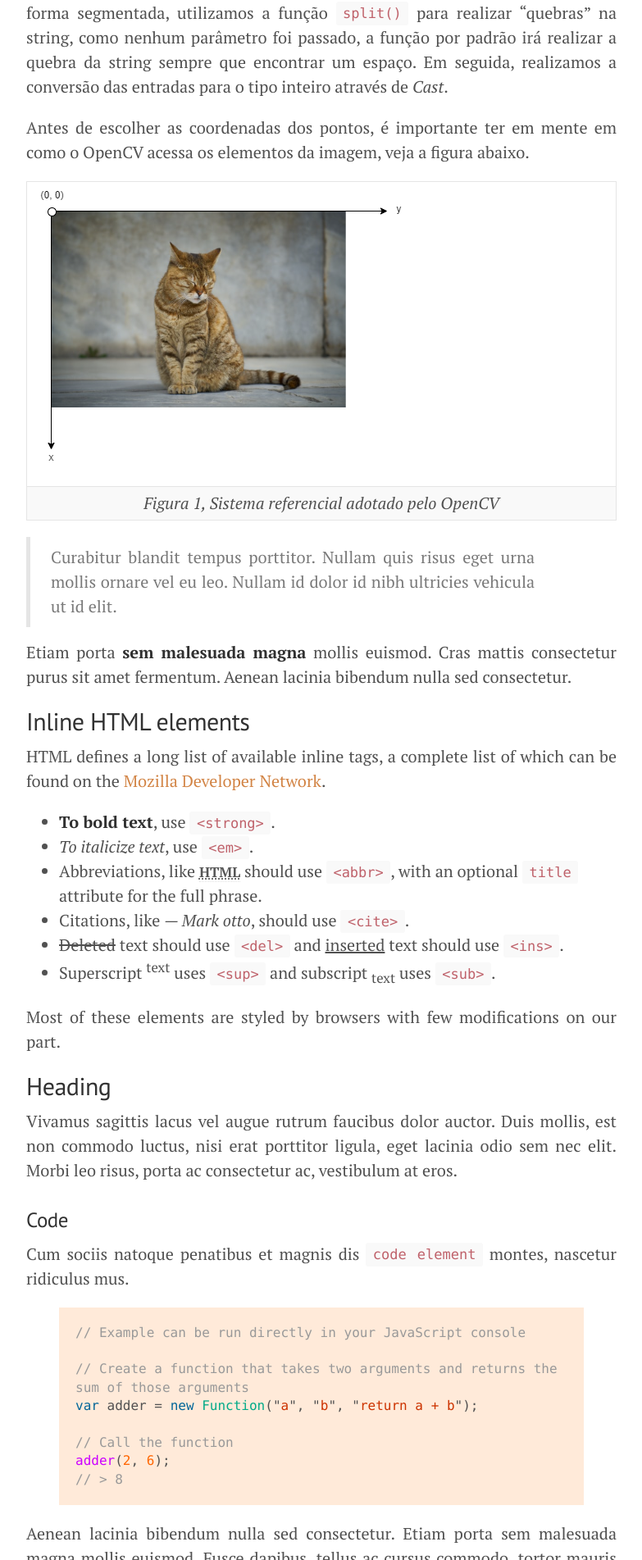
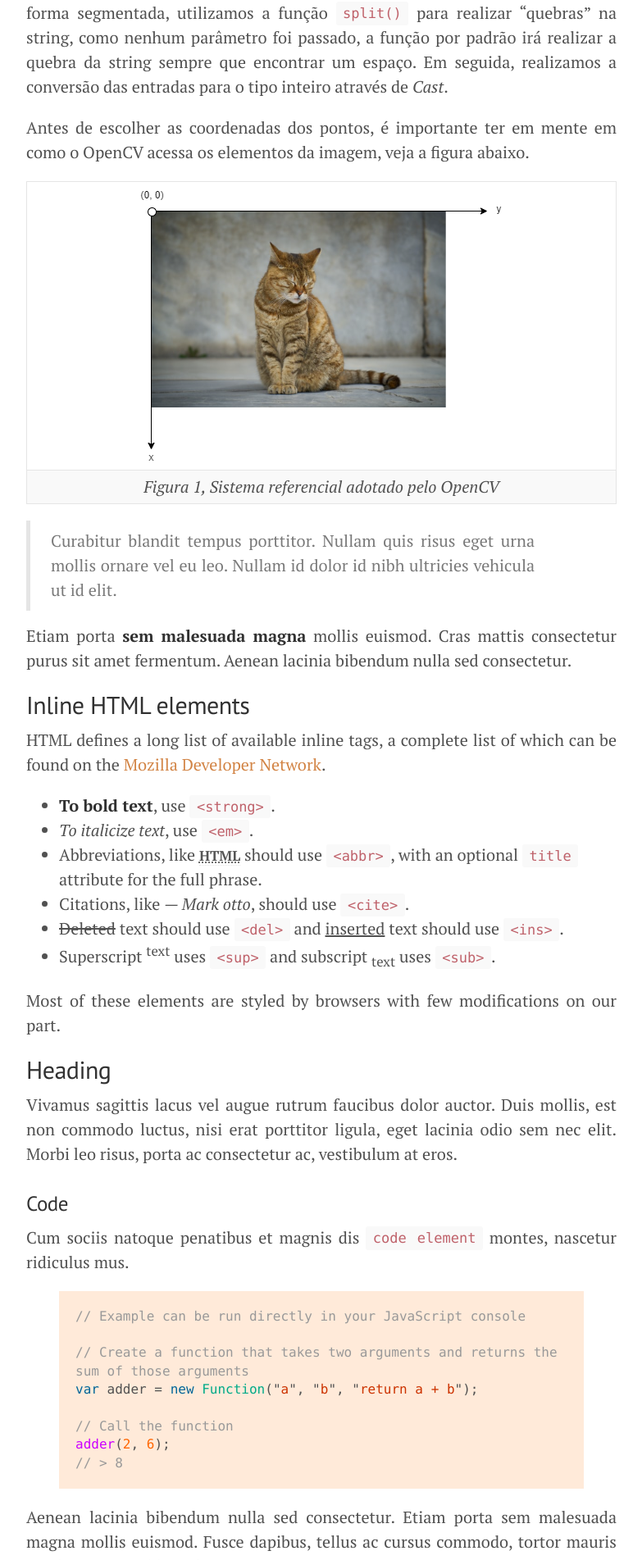
Before and after one commit to lucasamds/lucasamds.github.io, a Jekyll site: the page built from index.html, in a window 1280 px wide. Shown: the part 3063-4966 px from the top of the page at 82% size, without its empty margins (248-1031 px from the left). Built offline with Jekyll 4.4.1, drawn with Linux system fonts in a browser that asks for light colours; the list of posts is cut into pages by our own code.

Commit message:
Update poole.css

```diff
--- a/public/css/poole.css
+++ b/public/css/poole.css
@@ -231,7 +231,9 @@ blockquote p:last-child {
 img {
   display: block;
   max-width: 100%;
-  margin: 0 0 1rem;
+  /*margin: 0 0 1rem;*/
+  margin-left: auto;
+  margin-right: auto;
   border-radius: 5px;
 }
 
```
